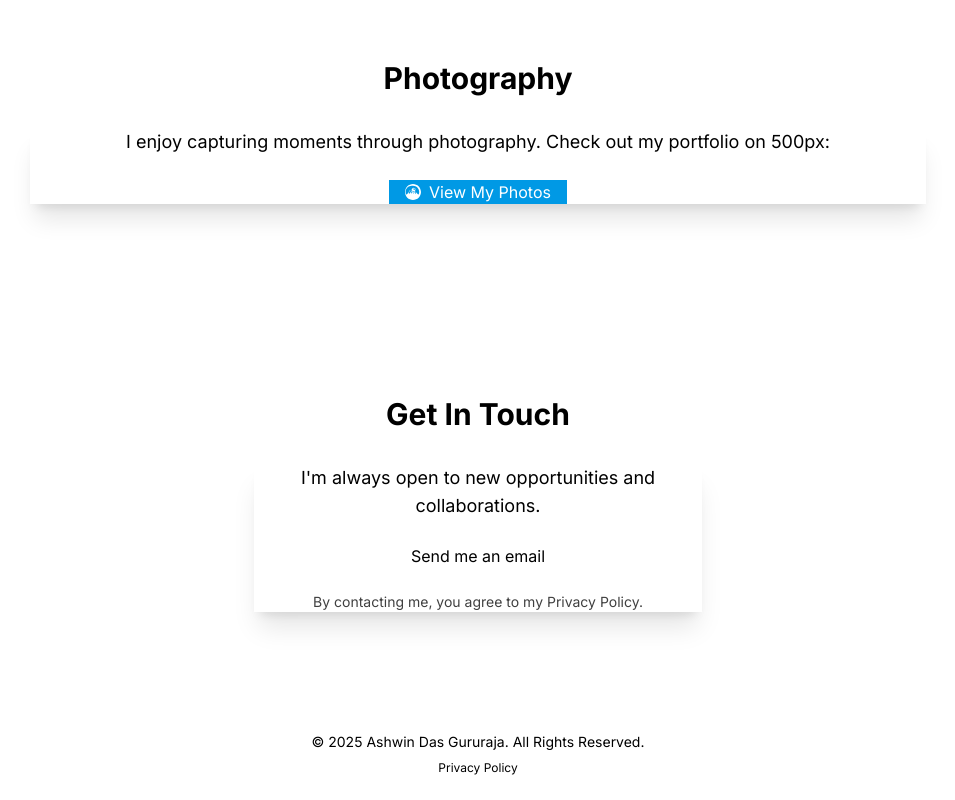
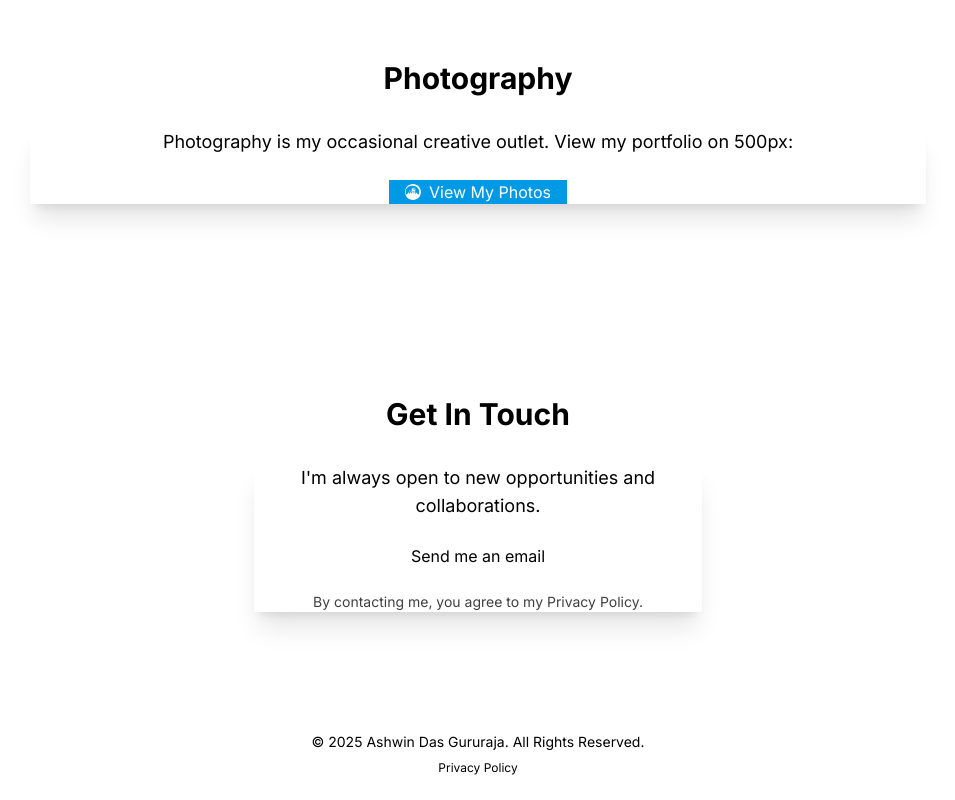
Before and after one commit to ashwindas/ashwindas.github.io, a Next.js app: page / in a window 1280 px wide. Shown: the part 1420-2220 px from the top of the page, without its empty margins (162-1117 px from the left). Built offline with nearby package versions, Linux system fonts and the light colour scheme.

Commit message:
Update photography section text and fix tests

```diff
--- a/src/app/page.tsx
+++ b/src/app/page.tsx
@@ -79,7 +79,7 @@ export default function Home() {
           <div className="card bg-base-200 dark:bg-base-100 shadow-xl max-w-4xl mx-auto">
             <div className="card-body text-center">
               <p className="text-lg mb-6">
-                I enjoy capturing moments through photography. Check out my portfolio on 500px:
+                Photography is my occasional creative outlet. View my portfolio on 500px:
               </p>
               <div className="flex justify-center">
                 <FiveHundredPxButton />
```
Also changed, not shown: 1 other file (tests, documents, lock files or other folders).
